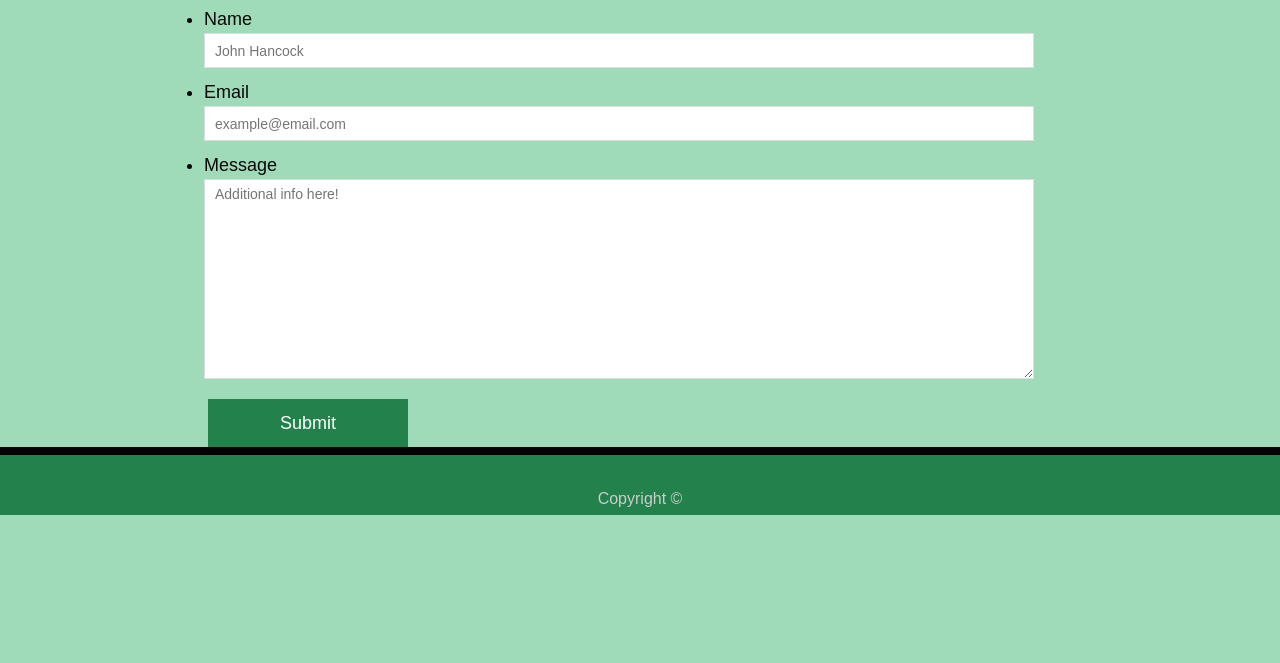
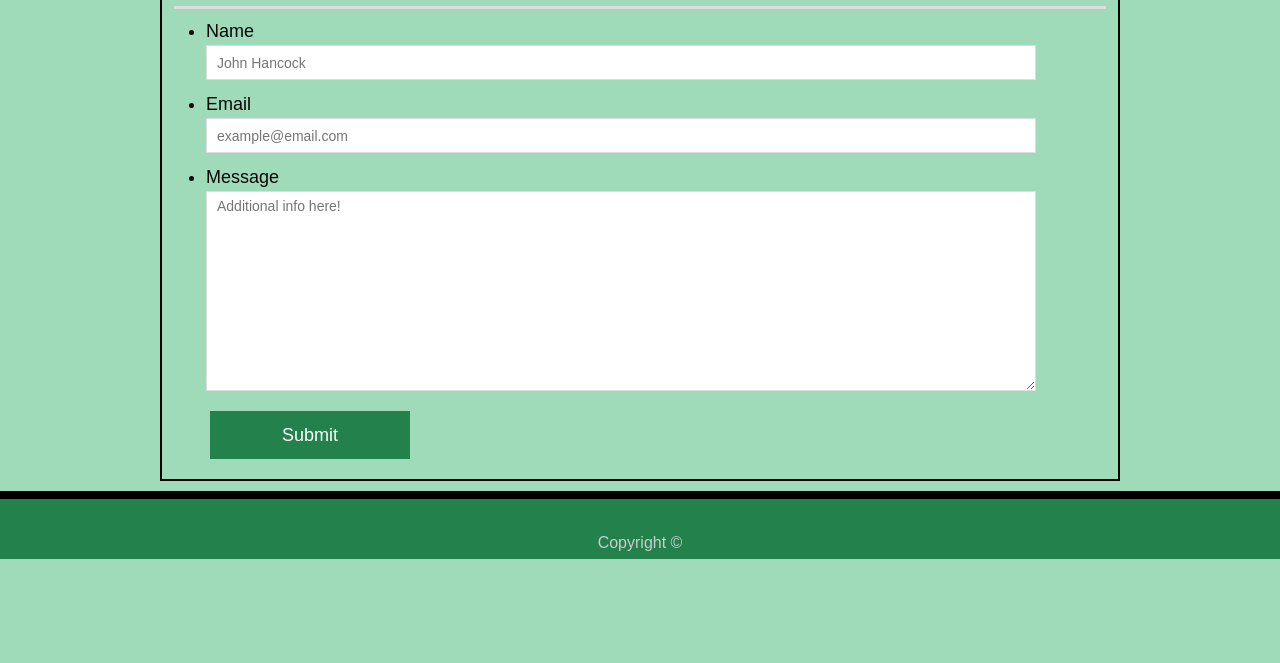
Before and after one commit to bigc10theboi/responsive_portfolio, a plain HTML site: page contact.html in a window 1280 px wide. Shown: the part 137-800 px from the top of the page. Drawn offline with nearby package versions, Linux system fonts and the light colour scheme.

Commit message:
id contactMe and made border for contact info

```diff
--- a/assets/style.css
+++ b/assets/style.css
@@ -70,6 +70,11 @@ footer {
     height: 50px;
   }
 /* contact form styling */
+#contactMe {
+    border: 2px solid black;
+    margin-bottom: 10px;
+    margin-top: 10px;
+}
 #contact-form ul {
     margin-bottom: 20px;
   }
@@ -110,6 +115,10 @@ footer {
     width:200px;
     margin-left:36px;
   }
+
+  .subButton {
+      margin-bottom: 20px;
+  }
 /* screen size fixing */
 @media screen and (max-width: 992px) {
 
--- a/contact.html
+++ b/contact.html
@@ -31,7 +31,7 @@
         </div>
       </nav>
 
-      <div class="container">
+      <div class="container" id="contactMe">
           <h1>Contact Me</h1>
 
           <form id="contact-form">
@@ -49,7 +49,7 @@
                 <textarea id="message" name="message" placeholder="Additional info here!" required="required"></textarea>
               </li>
             </ul>
-            <input type="submit">
+            <input class="subButton" type="submit">
           </form>
 
 
```
